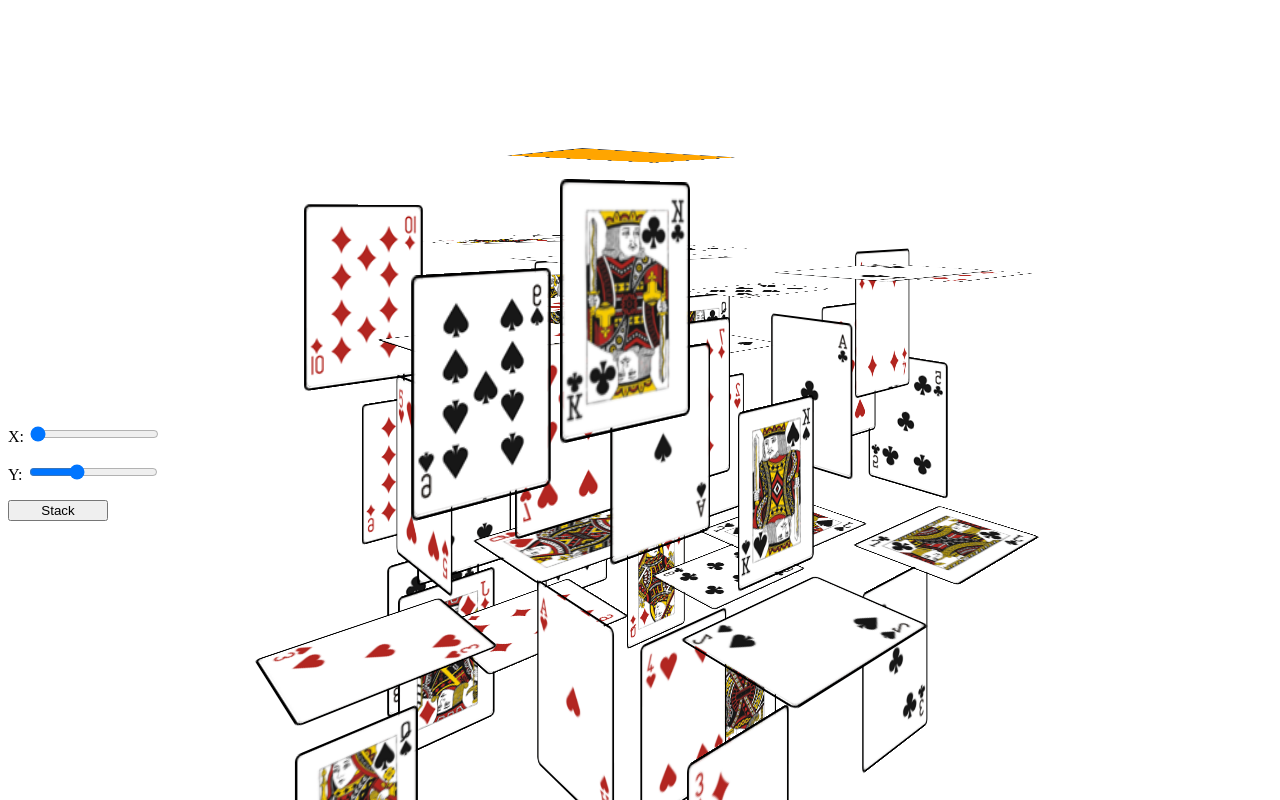
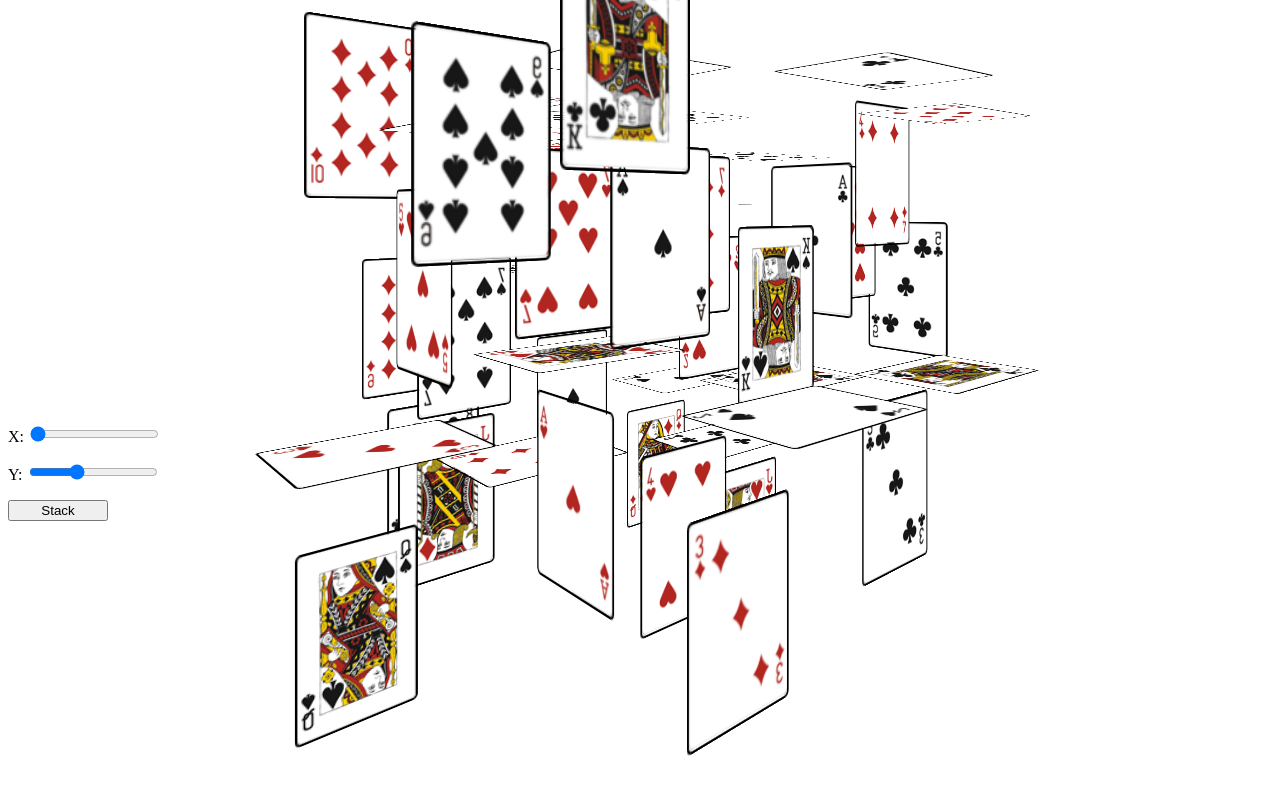
Before and after one commit to SayMitch/cards, a plain HTML site: page index.html in a window 1280 px wide. Drawn offline with nearby package versions, Linux system fonts and the light colour scheme.

Commit message:
removed card-box div

```diff
--- a/css/style.css
+++ b/css/style.css
@@ -36,14 +36,6 @@
 #container .card > div span{
     opacity:0.6;
     font-size:14px;
-}
-
-#card-box {
-  height: 155px;
-  width: 100px;
-  border: 2px solid black;
-  background-color: orange;
-    -webkit-transform:rotateX(90deg) translate3d(50px,-100px,22px);
 }
 
 .stacked {
--- a/index.html
+++ b/index.html
@@ -7,8 +7,6 @@
 <body>
     <div id="viewport">
 	    <div id="container" class="scattered">
-	    	<div id="card-box">
-	    	</div>
 	        <div class="a card"><img src="images/ace-diamonds.png"></div>
 	        <div class="b card"><img src="images/ace-clubs.png"></div>
 	        <div class="c card"><img src="images/ace-hearts.png"></div>
```
